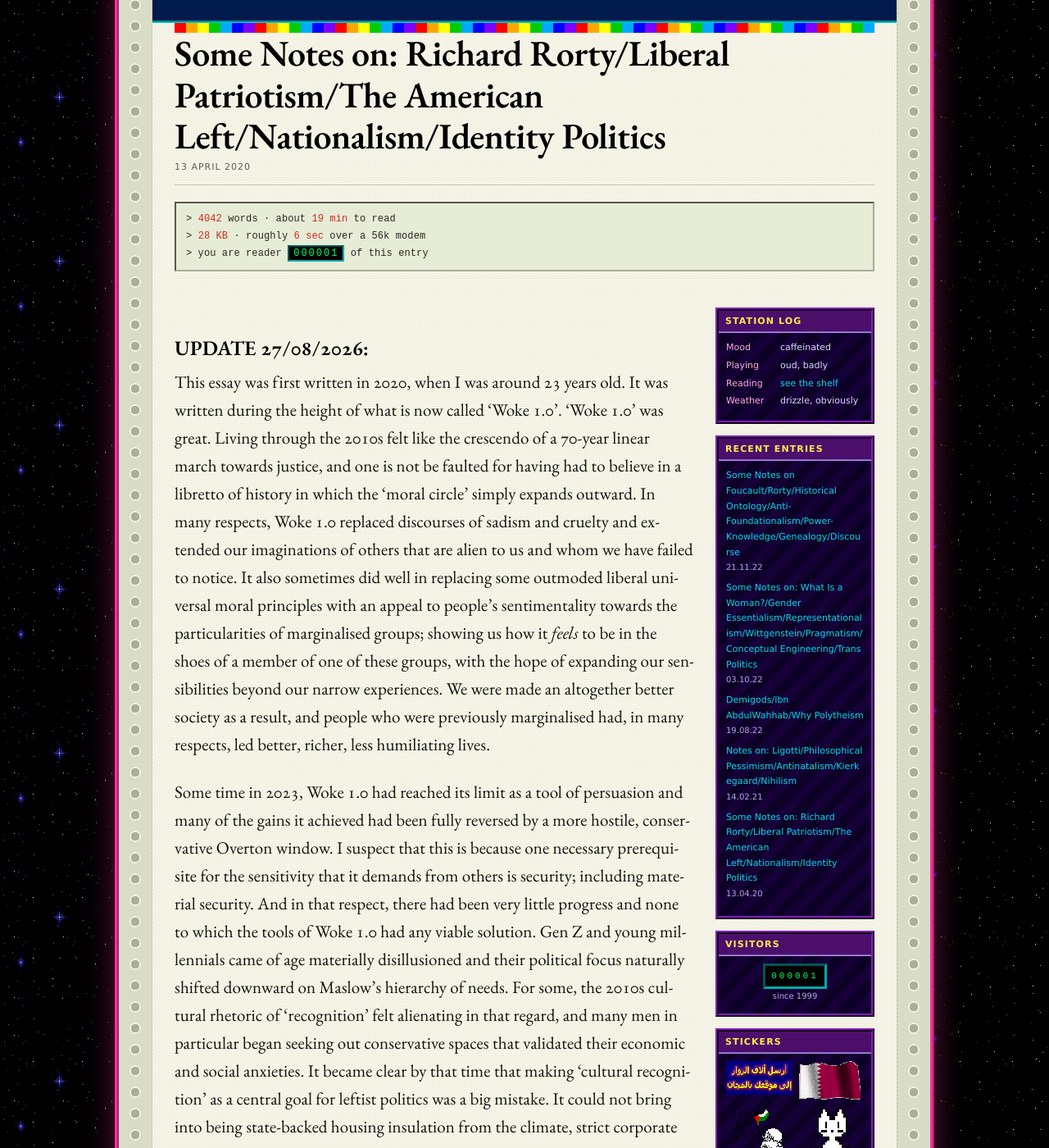
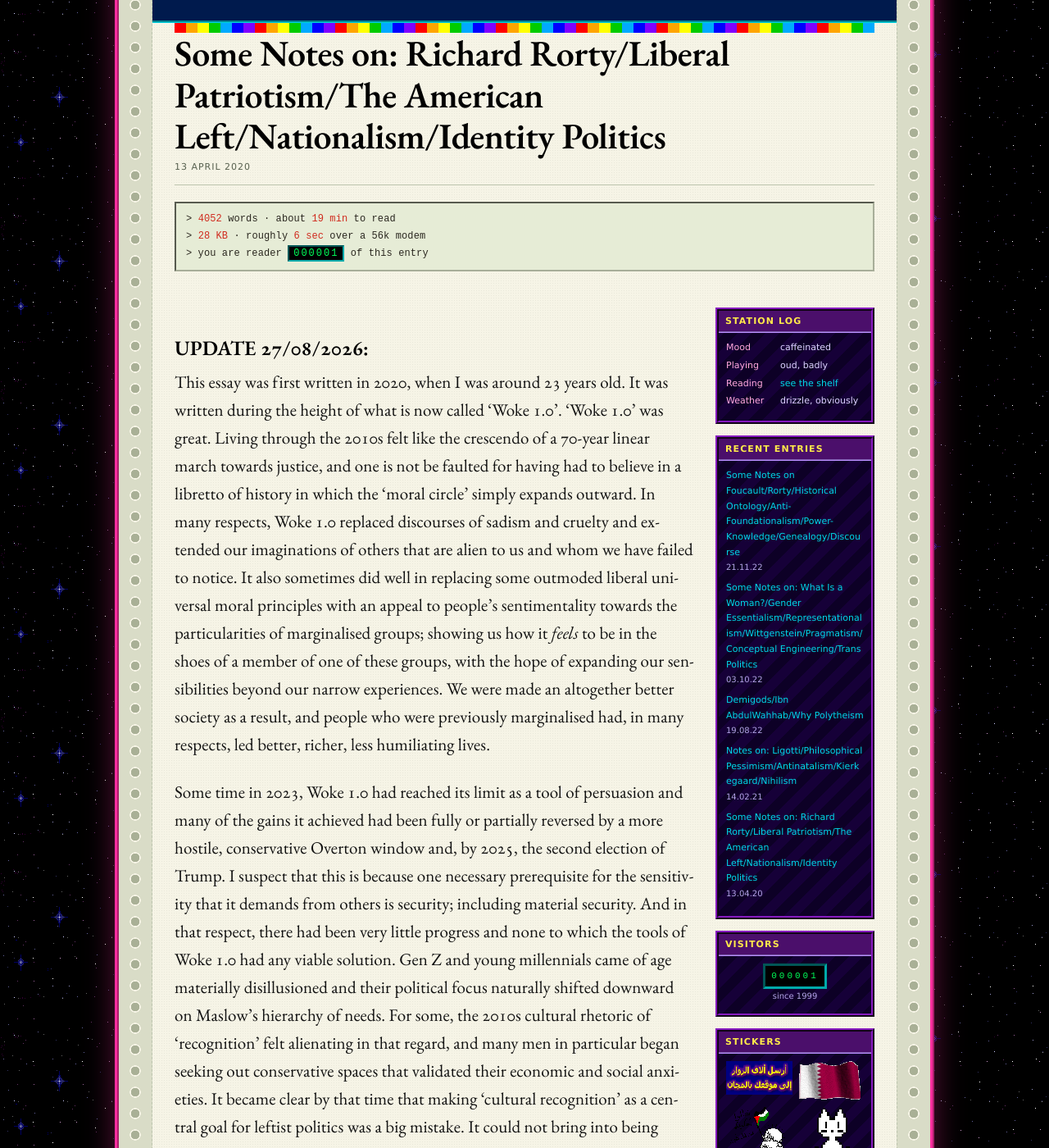
Before and after one commit to Catofminerva/Catofminerva.github.io, a Jekyll site: the page built from _posts/2020-04-13-rorty.md, in a window 1280 px wide and 1400 px high, scrolled down 266 px. Shown: the whole window at 82% size. Built offline with Jekyll 4.4.1, drawn with Linux system fonts in a browser that asks for light colours; comment, search, counter and statistics services are not loaded; some of the changed text lies outside the part shown.

Commit message:
Update 2020-04-13-rorty.md

```diff
--- a/_posts/2020-04-13-rorty.md
+++ b/_posts/2020-04-13-rorty.md
@@ -7,7 +7,7 @@ permalink: /rorty
 ### UPDATE 27/08/2026:
 This essay was first written in 2020, when I was around 23 years old. It was written during the height of what is now called 'Woke 1.0'. 'Woke 1.0' was great. Living through the 2010s felt like the crescendo of a 70-year linear march towards justice, and one is not be faulted for having had to believe in a libretto of history in which the 'moral circle' simply expands outward. In many respects, Woke 1.0 replaced discourses of sadism and cruelty and extended our imaginations of others that are alien to us and whom we have failed to notice. It also sometimes did well in replacing some outmoded liberal universal moral principles with an appeal to people’s sentimentality towards the particularities of marginalised groups; showing us how it *feels* to be in the shoes of a member of one of these groups, with the hope of expanding our sensibilities beyond our narrow experiences. We were made an altogether better society as a result, and people who were previously marginalised had, in many respects, led better, richer, less humiliating lives.
 
-Some time in 2023, Woke 1.0 had reached its limit as a tool of persuasion and many of the gains it achieved had been fully reversed by a more hostile, conservative Overton window. I suspect that this is because one necessary prerequisite for the sensitivity that it demands from others is security; including material security. And in that respect, there had been very little progress and none to which the tools of Woke 1.0 had any viable solution. Gen Z and young millennials came of age materially disillusioned and their political focus naturally shifted downward on Maslow’s hierarchy of needs. For some, the 2010s cultural rhetoric of 'recognition' felt alienating in that regard, and many men in particular began seeking out conservative spaces that validated their economic and social anxieties. It became clear by that time that making 'cultural recognition' as a central goal for leftist politics was a big mistake. It could not bring into being state-backed housing insulation from the climate, strict corporate regulation, universal healthcare and baseline economic security.
+Some time in 2023, Woke 1.0 had reached its limit as a tool of persuasion and many of the gains it achieved had been fully or partially reversed by a more hostile, conservative Overton window and, by 2025, the second election of Trump. I suspect that this is because one necessary prerequisite for the sensitivity that it demands from others is security; including material security. And in that respect, there had been very little progress and none to which the tools of Woke 1.0 had any viable solution. Gen Z and young millennials came of age materially disillusioned and their political focus naturally shifted downward on Maslow’s hierarchy of needs. For some, the 2010s cultural rhetoric of 'recognition' felt alienating in that regard, and many men in particular began seeking out conservative spaces that validated their economic and social anxieties. It became clear by that time that making 'cultural recognition' as a central goal for leftist politics was a big mistake. It could not bring into being state-backed housing insulation from the climate, strict corporate regulation, universal healthcare and baseline economic security.
 
 In some other respects, Woke 1.0's demand for 'recognition' indeed made some of these marginalised groups lead worse lives. With recognition politics, for example, trans people were dragged from a state of relatively quiet, private existence into the blinding glare of the culture wars. Prior to this hyper-visibility, the general public largely subsumed them under a vague, passive universalism, a general sentiment that 'people should be left alone to live their lives' that was rooted in basic human decency. But Woke 1.0's demanded for absolute, granular cultural recognition and thereby inadvertently stripped away this protective obscurity. It transformed vulnerable individuals into abstract political symbols to be used as cannon fodder and an ultimate scapegoat for reactionary forces.
 
```
